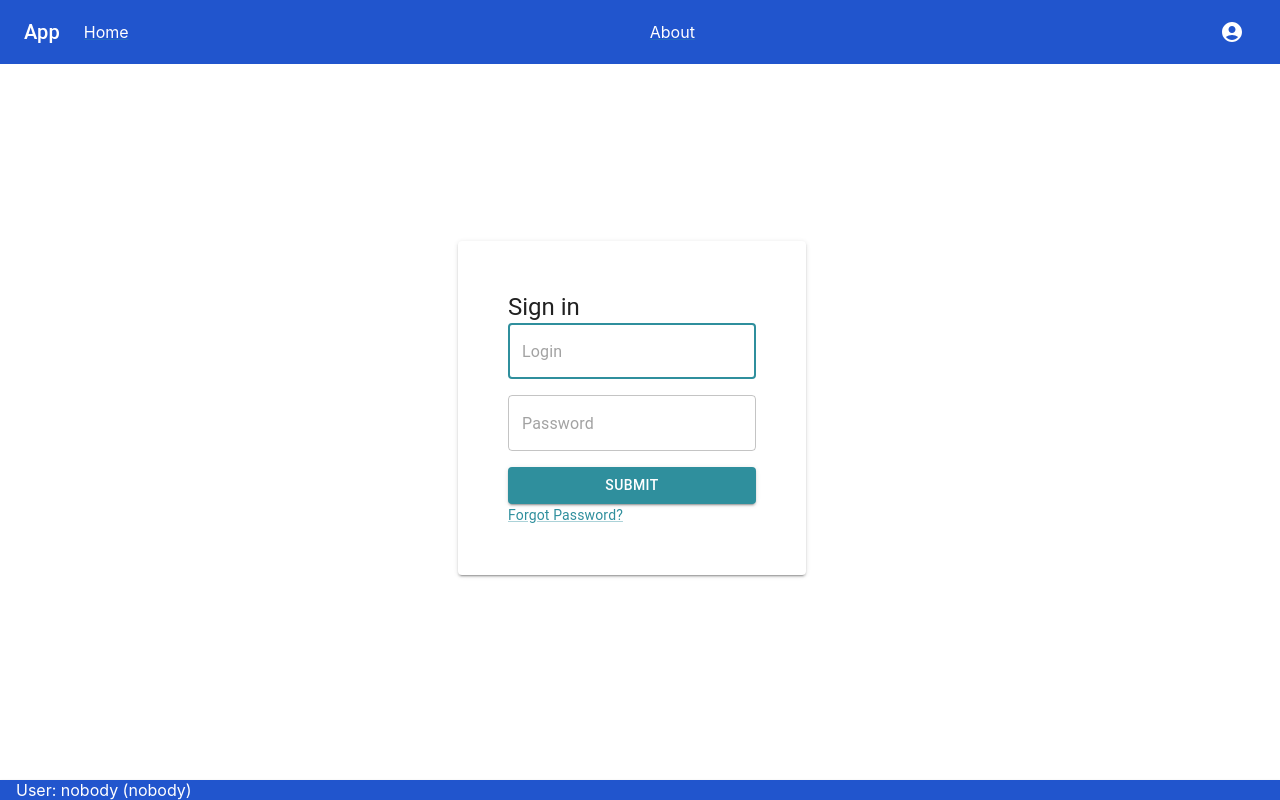
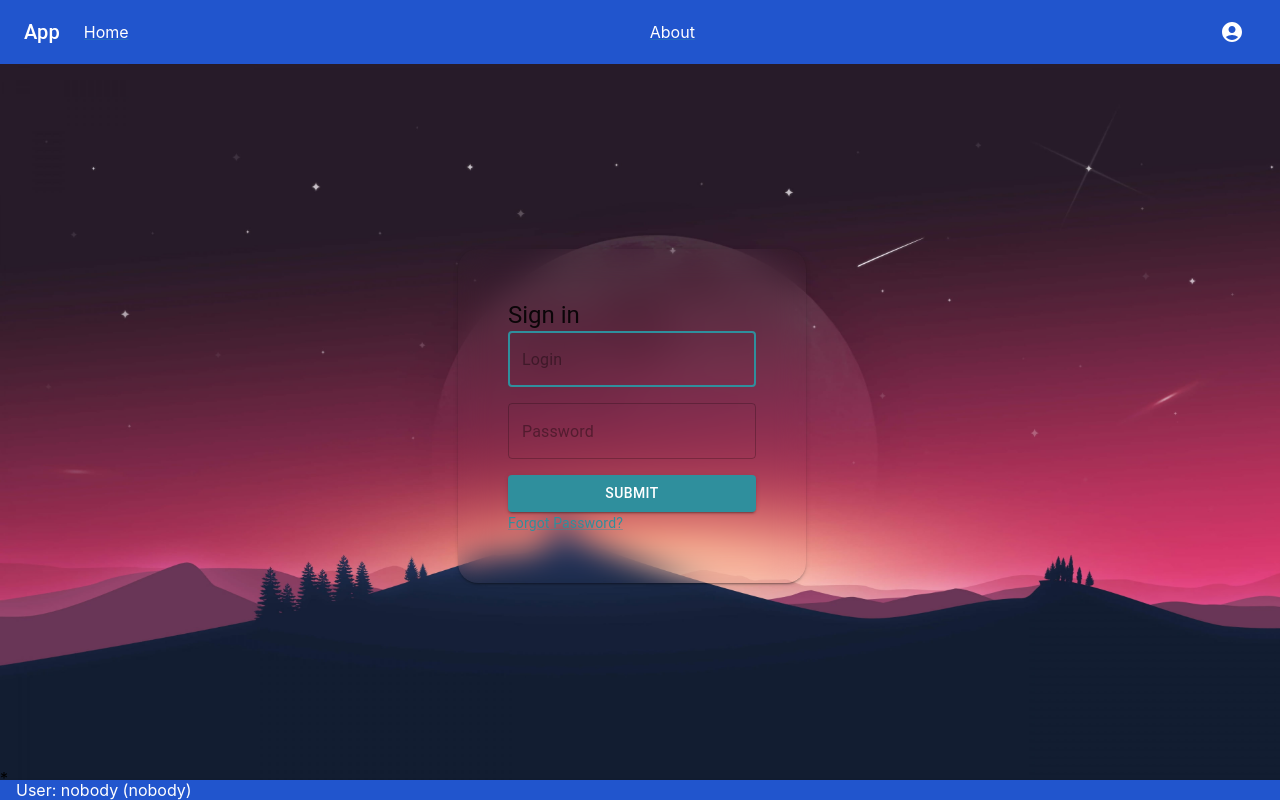
Before and after one commit to dirkwiggley/mui-base, a React (Create React App) app: page /login/true in a window 1280 px wide. Built offline with nearby package versions, Linux system fonts and the light colour scheme.

Commit message:
Trying out some background stuff
Trying out some background stuff

```diff
--- a/package.json
+++ b/package.json
@@ -9,6 +9,7 @@
     "@mui/icons-material": "^5.8.2",
     "@mui/material": "^5.8.2",
     "@mui/system": "^5.6.4",
+    "@mui/x-data-grid": "^6.9.0",
     "@testing-library/jest-dom": "^5.16.5",
     "@testing-library/react": "^13.4.0",
     "@testing-library/user-event": "^13.5.0",
--- a/src/components/DBEditor/ExportTablesButtons.tsx
+++ b/src/components/DBEditor/ExportTablesButtons.tsx
@@ -1,4 +1,4 @@
-import { Box, Button, Grid} from "@mui/material";
+import { Button } from "@mui/material";
 
 import { useTranslation } from "react-i18next";
 
--- a/src/components/Login.tsx
+++ b/src/components/Login.tsx
@@ -1,12 +1,13 @@
 import { useRef, useState, useEffect, ChangeEvent } from 'react';
 import { useNavigate, useParams } from 'react-router-dom';
 import { styled } from '@mui/system';
-import { Grid, Paper, Typography, TextField, Button, Link as Muilink } from "@mui/material";
+import { Grid, Paper, Typography, TextField, Button, Link as Muilink, Box } from "@mui/material";
 import { useTranslation } from "react-i18next";
 
 import API from '../api';
 import { useAuthContext, instanceofUserInfo, convertToUserInfo, defaultUserInfo } from './AuthStore';
 import { UserInterface } from "../types";
+import LoginBackground from './LoginBackground';
 
 const StyledGrid = styled(Grid, {
   name: "StyledGrid",
@@ -14,6 +15,7 @@ const StyledGrid = styled(Grid, {
 })({
   justifyContent: "center",
   minHeight: "90vh",
+  maxWidth: "100vw",
 });
 
 const StyledPaper = styled(Paper, {
@@ -23,6 +25,9 @@ const StyledPaper = styled(Paper, {
   justifyContent: "center",
   minHeight: "22vh",
   padding: "50px",
+  borderRadius: "20px",
+  background: "transparent",
+  backdropFilter: "blur(15px)",
 });
 
 const ErrMsgTypography = styled(Typography, {
@@ -119,10 +124,14 @@ function Login() {
 
   const out = show ?
   (
-    <Grid container spacing={0} justifyContent="center" direction="row">
+    <LoginBackground>
+     <Grid container spacing={0} justifyContent="center" direction="row" >
       <Grid item >
         <StyledGrid container direction="column" justifyContent="center" spacing={2} >
-          <StyledPaper variant="elevation" elevation={2} sx={{ bgcolor: "background.lightestBlue" }}>
+          <Grid item >
+            <Box style={{width:"20%", height:"20%", backgroundImage: "../assets/background1.jpg" }} />
+          </Grid>
+          <StyledPaper variant="elevation" elevation={2} >
             <Grid item>
               {errMsg === "" ? <OffscreenTypography ref={errRef} aria-live="assertive" /> : <ErrMsgTypography ref={errRef} aria-live="assertive" >{errMsg}</ErrMsgTypography>}
             </Grid>
@@ -135,14 +144,12 @@ function Login() {
                   <Grid item>
                     <TextField
                       id="login"
-                      // ref={userRef}
                       type="login"
                       placeholder={t('login.login') as string}
                       variant="outlined"
                       value={login}
                       onChange={changeLogin}
                       required
-                      // />
                       autoFocus={true} />
                   </Grid>
                   <Grid item>
@@ -171,8 +178,11 @@ function Login() {
           </StyledPaper >
         </StyledGrid >
       </Grid >
-    </Grid > ) :
-    null;
+    </Grid > *
+    </LoginBackground>
+   ) :
+    // null;
+    <LoginBackground><></></LoginBackground>
 
   return out
 
--- /dev/null
+++ b/src/components/LoginBackground.tsx
@@ -0,0 +1,22 @@
+import React from 'react';
+import backgroundImage from '../assets/background1.jpg';
+import { Box } from '@mui/material';
+
+type ContainerProps = {
+    children: React.ReactNode; //👈 children prop type
+};
+
+const LoginBackground = (props: ContainerProps) => {
+    return (
+        <Box sx={{
+            maxWidth: "100vw",
+            maxHeight: "100vh",
+            backgroundImage:`url(${backgroundImage})`,
+            backgroundSize: "cover",
+            }}>
+            {props.children}
+        </Box>
+    )
+}
+
+export default LoginBackground;
```
Also changed, not shown: src/assets/background1.jpg (added), 1 other file (tests, documents, lock files or other folders).
